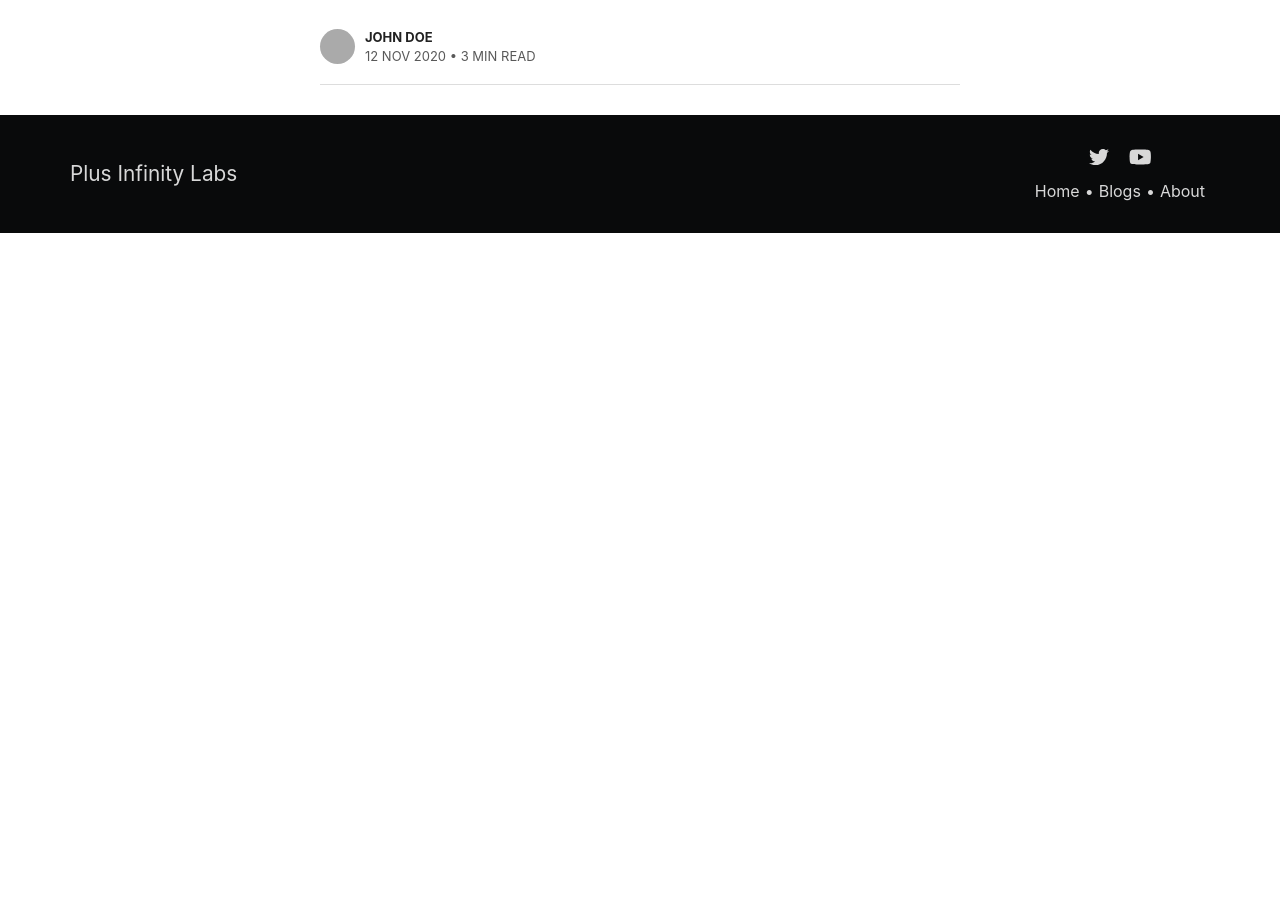
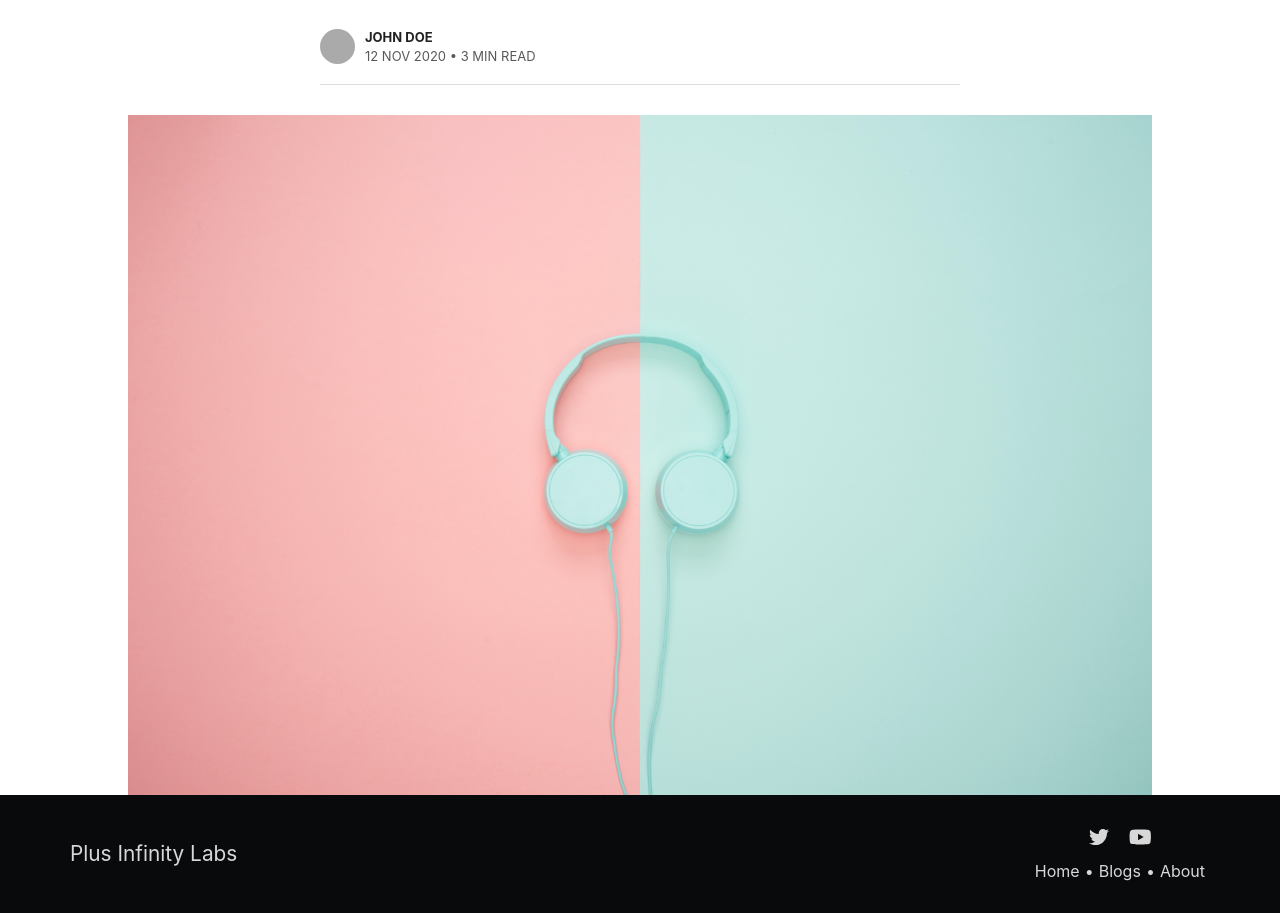
Before and after one commit to GowshikPrabhu/pi-labs-blog, a React (Create React App) app: page /blog/1 in a window 1280 px wide. Shown: the part 385-1298 px from the top of the page. Before the commit the page ends 800 px from the top, so only its background shows below. Built offline with nearby package versions, Linux system fonts and the light colour scheme.

Commit message:
add start image to read blog

```diff
--- a/src/pages/ReadBlog/ReadBlog.css
+++ b/src/pages/ReadBlog/ReadBlog.css
@@ -0,0 +1,4 @@
+.read-blog .start-img {
+  text-align: center;
+  height: 85vh;
+}
--- a/src/pages/ReadBlog/ReadBlog.js
+++ b/src/pages/ReadBlog/ReadBlog.js
@@ -1,11 +1,15 @@
 import React from 'react';
 import BlogHeader from './components/BlogHeader/BlogHeader';
 import './ReadBlog.css';
+import img1 from '../../assets/images/img-1.jpg';
 
 const ReadBlog = () => {
   return (
-    <div>
+    <div className='read-blog'>
       <BlogHeader />
+      <div className='start-img'>
+        <img src={img1} alt='start img' width='80%' height='100%' />
+      </div>
     </div>
   );
 };
```
